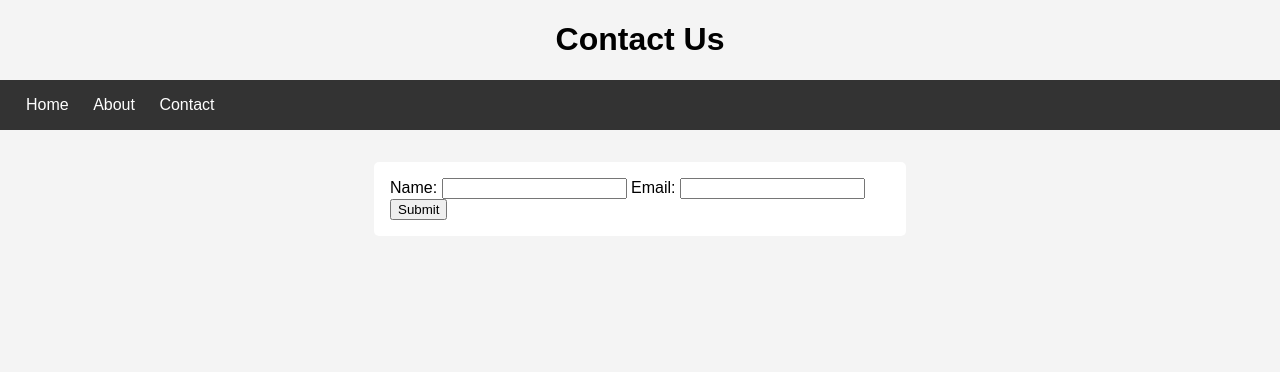
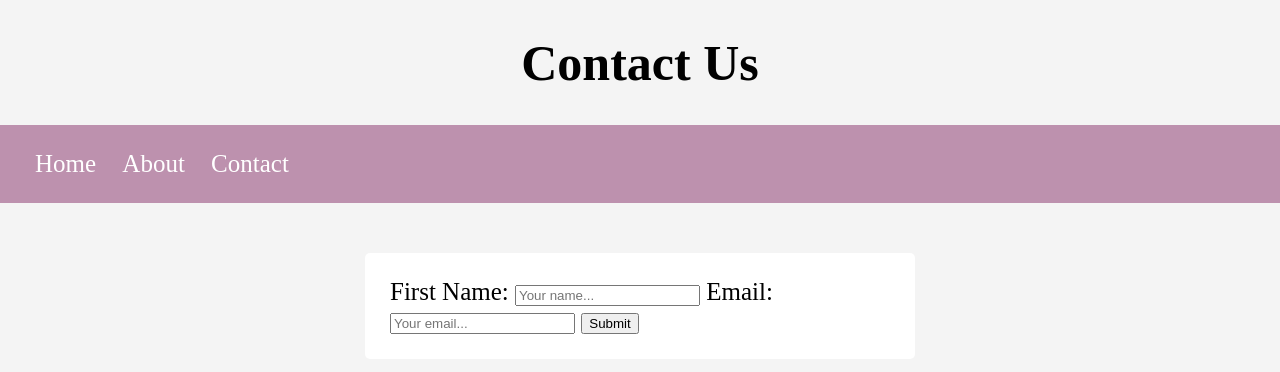
Before and after one commit to angel1392/Website, a plain HTML site: page contact.html in a window 1280 px wide. Drawn offline with Linux system fonts and the light colour scheme.

Commit message:
Add files via upload

```diff
--- a/contact.html
+++ b/contact.html
@@ -14,10 +14,10 @@
         <a href="contact.html">Contact</a>
     </nav>
     <form id="contactForm">
-        <label for="name">Name:</label>
-        <input type="text" id="name" name="name" required>
+        <label for="fname">First Name:</label>
+        <input type="text" id="fname" name="firstname" placeholder="Your name...">
         <label for="email">Email:</label>
-        <input type="email" id="email" name="email" required>
+        <input type="email" id="email" name="email" placeholder="Your email...">
         <input type="submit" value="Submit">
     </form>
     <script src="script.js"></script>
--- a/script.js
+++ b/script.js
@@ -5,6 +5,6 @@ document.getElementById("contactForm").addEventListener("submit", function(event
         alert("All fields are required!");
         event.preventDefault();
     } else {
-        alert("Form submitted successfully!");
+        alert("Form submitted!");
     }
 });
--- a/styles.css
+++ b/styles.css
@@ -1,12 +1,15 @@
+
+
 body {
-    font-family: Arial, sans-serif;
+    font-family: "Times New Roman", Times, serif;
+    font-size: 25px;
     margin: 0;
     padding: 0;
     background-color: #f4f4f4;
 }
 
 nav {
-    background-color: #333;
+    background-color: #bd91ae;
     padding: 1em;
 }
 
```
Also changed, not shown: about.html (+1 -0 lines), index.html (+1 -1 lines).
